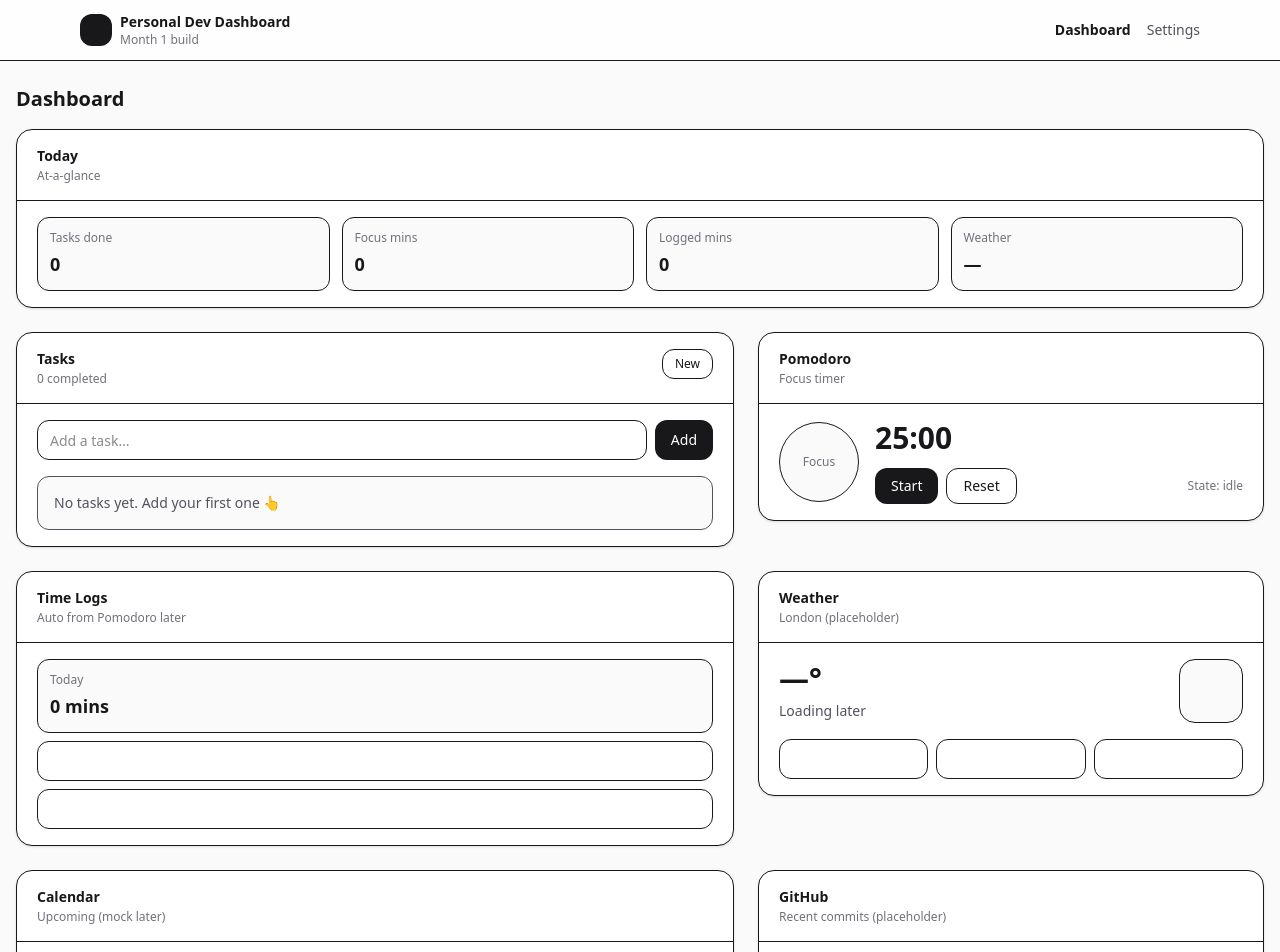
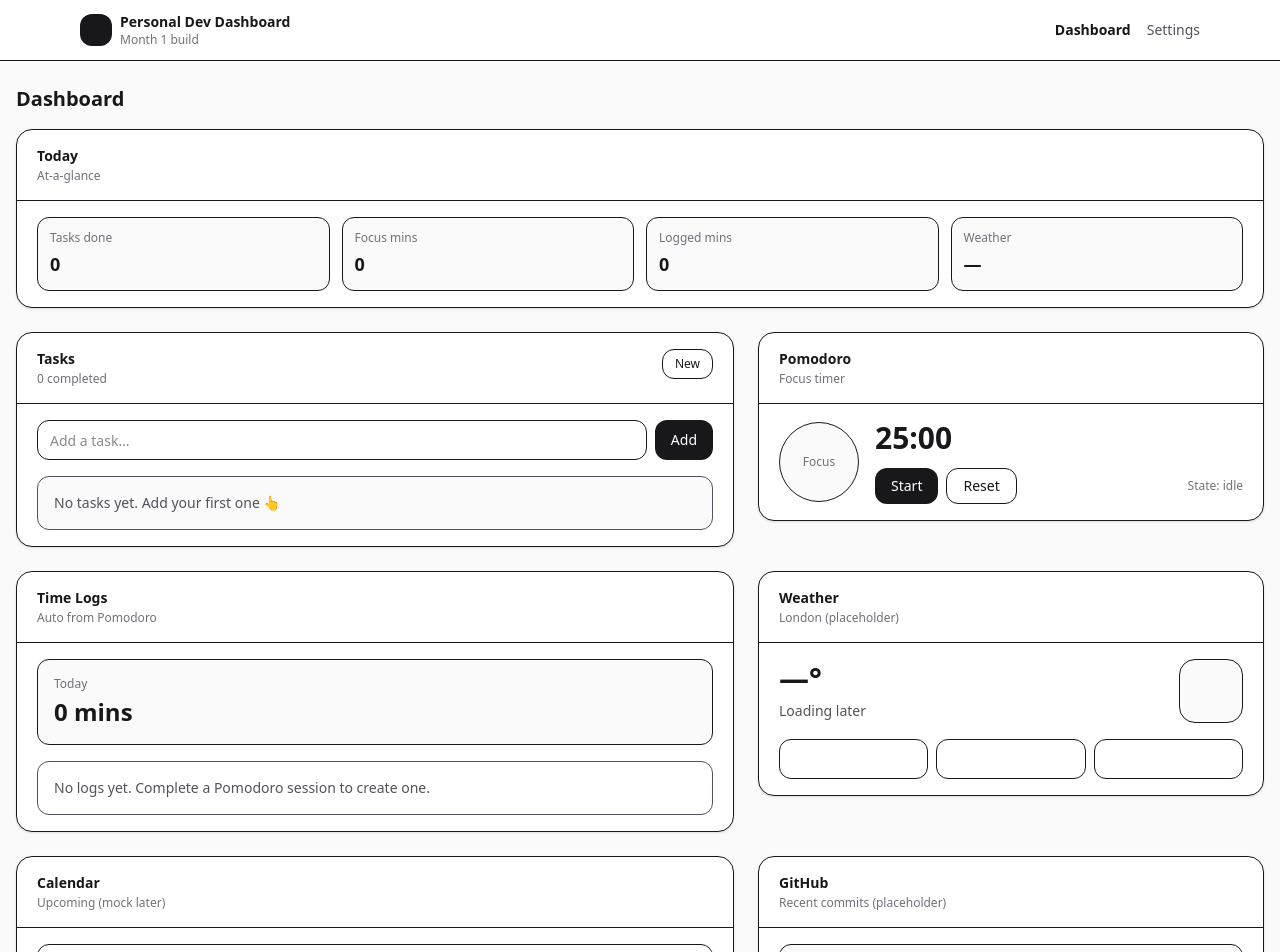
Before and after one commit to ulrictene/Dev-dashboard, a React (Vite) app: page /dashboard in a window 1280 px wide. Shown: the top 952 px of the page. Built offline with nearby package versions, Linux system fonts and the light colour scheme.

Commit message:
feat: auto time logs from pomodoro and daily summary totals

```diff
--- a/src/app/config/constants.ts
+++ b/src/app/config/constants.ts
@@ -1,4 +1,5 @@
 export const STORAGE_KEYS = {
   tasks: "pdd.tasks.v1",
   pomodoro: "pdd.pomodoro.v1",
+  timeLogs: "pdd.timelogs.v1",
 } as const;
--- a/src/features/dashboard/widgets/PomodoroWidget.tsx
+++ b/src/features/dashboard/widgets/PomodoroWidget.tsx
@@ -1,34 +1,21 @@
-// import WidgetCard from "../../dashboard/components/WidgetCard";
-
-// export default function PomodoroWidget() {
-//   return (
-//     <WidgetCard title="Pomodoro" subtitle="Focus timer">
-//       <div className="flex items-center justify-between gap-4">
-//         <div className="h-20 w-20 rounded-full border bg-zinc-50" />
-//         <div className="flex-1">
-//           <div className="text-2xl font-semibold tabular-nums">25:00</div>
-//           <div className="mt-2 flex gap-2">
-//             <div className="h-9 w-20 rounded-xl border bg-white" />
-//             <div className="h-9 w-20 rounded-xl border bg-white" />
-//             <div className="h-9 w-20 rounded-xl border bg-white" />
-//           </div>
-//         </div>
-//       </div>
-//     </WidgetCard>
-//   );
-// }
 import WidgetCard from "../../dashboard/components/WidgetCard";
 import { formatMMSS, usePomodoro } from "../../../features/productivity/pomodoro/usePomodoro";
+import { useTimeLogs } from "../../../features/productivity/timelogs/useTimeLogs";
 
 export default function PomodoroWidget() {
-  const { state, start, pause, reset } = usePomodoro();
+  const { addLog } = useTimeLogs();
+
+  const { state, start, pause, reset } = usePomodoro({
+    onComplete: (minutes) => {
+      addLog({ minutes, label: "Pomodoro focus", source: "pomodoro" });
+    },
+  });
 
   const time = formatMMSS(state.remainingSeconds);
 
   return (
     <WidgetCard title="Pomodoro" subtitle="Focus timer">
       <div className="flex items-center gap-4">
-        {/* Simple ring placeholder for now */}
         <div className="grid h-20 w-20 place-items-center rounded-full border bg-zinc-50">
           <div className="text-xs text-zinc-500">Focus</div>
         </div>
--- a/src/features/dashboard/widgets/SummaryWidget.tsx
+++ b/src/features/dashboard/widgets/SummaryWidget.tsx
@@ -1,16 +1,23 @@
 import WidgetCard from "../../dashboard/components/WidgetCard";
 import { useTasks } from "../../productivity/useTasks";
+import { useTimeLogs } from "../../../features/productivity/timelogs/useTimeLogs";
+import { toDayKey } from "../../../shared/utils/dates";
 
 export default function SummaryWidget() {
   const { tasks } = useTasks();
+  const { totalMinutesForDay } = useTimeLogs();
+
   const tasksDone = tasks.filter((t) => t.status === "completed").length;
+
+  const todayKey = toDayKey(new Date());
+  const loggedMins = totalMinutesForDay(todayKey);
 
   return (
     <WidgetCard title="Today" subtitle="At-a-glance">
       <div className="grid grid-cols-2 gap-3 sm:grid-cols-4">
         <Stat label="Tasks done" value={String(tasksDone)} />
-        <Stat label="Focus mins" value="0" />
-        <Stat label="Logged mins" value="0" />
+        <Stat label="Focus mins" value={String(loggedMins)} />
+        <Stat label="Logged mins" value={String(loggedMins)} />
         <Stat label="Weather" value="—" />
       </div>
     </WidgetCard>
--- a/src/features/dashboard/widgets/TimeLogsWidget.tsx
+++ b/src/features/dashboard/widgets/TimeLogsWidget.tsx
@@ -1,22 +1,42 @@
-import WidgetCard from "../../dashboard/components/WidgetCard";
+import WidgetCard from "../../dashboard/components/WidgetCard";import { useTimeLogs } from "../../../features/productivity/timelogs/useTimeLogs";
+import { toDayKey } from "../../../shared/utils/dates";
 
 export default function TimeLogsWidget() {
+  const { logs, totalMinutesForDay } = useTimeLogs();
+  const todayKey = toDayKey(new Date());
+  const todayTotal = totalMinutesForDay(todayKey);
+
+  const recent = logs.slice(0, 5);
+
   return (
-    <WidgetCard title="Time Logs" subtitle="Auto from Pomodoro later">
-      <div className="space-y-2">
-        <div className="rounded-xl border bg-zinc-50 p-3">
-          <div className="text-xs text-zinc-500">Today</div>
-          <div className="mt-1 text-lg font-semibold">0 mins</div>
-        </div>
-        <div className="space-y-2">
-          <Row />
-          <Row />
-        </div>
+    <WidgetCard title="Time Logs" subtitle="Auto from Pomodoro">
+      <div className="rounded-xl border bg-zinc-50 p-4">
+        <div className="text-xs text-zinc-500">Today</div>
+        <div className="mt-1 text-2xl font-semibold">{todayTotal} mins</div>
+      </div>
+
+      <div className="mt-4 space-y-2">
+        {recent.length === 0 ? (
+          <div className="rounded-xl border bg-white p-4 text-sm text-zinc-600">
+            No logs yet. Complete a Pomodoro session to create one.
+          </div>
+        ) : (
+          recent.map((l) => (
+            <div
+              key={l.id}
+              className="flex items-center justify-between rounded-xl border bg-white px-3 py-2"
+            >
+              <div className="min-w-0">
+                <div className="truncate text-sm font-medium">{l.label}</div>
+                <div className="text-xs text-zinc-500">{l.date} • {l.source}</div>
+              </div>
+              <div className="shrink-0 text-sm font-semibold tabular-nums">
+                {l.minutes}m
+              </div>
+            </div>
+          ))
+        )}
       </div>
     </WidgetCard>
   );
 }
-
-function Row() {
-  return <div className="h-10 rounded-xl border bg-white" />;
-}
--- a/src/features/productivity/pomodoro/types.ts
+++ b/src/features/productivity/pomodoro/types.ts
@@ -12,4 +12,5 @@ export type PomodoroState = {
 
   // settings (keep minimal for now)
   focusMinutes: number; // default 25
+  completionToken?: string | null;
 };
--- a/src/features/productivity/pomodoro/usePomodoro.ts
+++ b/src/features/productivity/pomodoro/usePomodoro.ts
@@ -1,4 +1,4 @@
-import { useEffect, useMemo } from "react";
+import { useEffect, useMemo, useRef } from "react";
 import { STORAGE_KEYS } from "../../../app/config/constants";
 import { useLocalStorage } from "../../../shared/hooks/useLocalStorage";
 import type { PomodoroState } from "./types";
@@ -9,19 +9,22 @@ function clamp(n: number, min: number, max: number) {
   return Math.max(min, Math.min(max, n));
 }
 
-export function usePomodoro() {
-  const [state, setState] = useLocalStorage<PomodoroState>(
-    STORAGE_KEYS.pomodoro,
-    {
-      runState: "idle",
-      remainingSeconds: DEFAULT_FOCUS_MINUTES * 60,
-      runningStartedAt: null,
-      remainingAtStart: null,
-      focusMinutes: DEFAULT_FOCUS_MINUTES,
-    }
-  );
+export function usePomodoro(options?: { onComplete?: (minutes: number) => void }) {
+  const [state, setState] = useLocalStorage<PomodoroState>(STORAGE_KEYS.pomodoro, {
+    runState: "idle",
+    remainingSeconds: DEFAULT_FOCUS_MINUTES * 60,
+    runningStartedAt: null,
+    remainingAtStart: null,
+    focusMinutes: DEFAULT_FOCUS_MINUTES,
+    completionToken: null,
+  });
 
-  // Derived remaining time while running (based on real clock, not setInterval drift)
+  const onCompleteRef = useRef(options?.onComplete);
+
+  useEffect(() => {
+    onCompleteRef.current = options?.onComplete;
+  }, [options?.onComplete]);
+
   const computedRemaining = useMemo(() => {
     if (state.runState !== "running") return state.remainingSeconds;
 
@@ -40,7 +43,6 @@ export function usePomodoro() {
     state.remainingAtStart,
   ]);
 
-  // Tick: update stored remainingSeconds occasionally (keeps UI responsive & persistence accurate)
   useEffect(() => {
     if (state.runState !== "running") return;
 
@@ -56,14 +58,18 @@ export function usePomodoro() {
         const elapsedSeconds = Math.floor((Date.now() - startedAtMs) / 1000);
         const nextRemaining = clamp(base - elapsedSeconds, 0, base);
 
-        // When hits 0, stop
         if (nextRemaining === 0) {
+          if (!prev.completionToken) {
+            onCompleteRef.current?.(prev.focusMinutes);
+          }
+
           return {
             ...prev,
             runState: "idle",
             remainingSeconds: 0,
             runningStartedAt: null,
             remainingAtStart: null,
+            completionToken: prev.completionToken ?? new Date().toISOString(),
           };
         }
 
@@ -82,6 +88,7 @@ export function usePomodoro() {
         runState: "running",
         runningStartedAt: new Date().toISOString(),
         remainingAtStart: prev.remainingSeconds,
+        completionToken: null,
       };
     });
   }
@@ -93,6 +100,7 @@ export function usePomodoro() {
       const startedAtMs = prev.runningStartedAt
         ? new Date(prev.runningStartedAt).getTime()
         : Date.now();
+
       const base = prev.remainingAtStart ?? prev.remainingSeconds;
       const elapsedSeconds = Math.floor((Date.now() - startedAtMs) / 1000);
       const nextRemaining = clamp(base - elapsedSeconds, 0, base);
@@ -114,6 +122,7 @@ export function usePomodoro() {
       remainingSeconds: prev.focusMinutes * 60,
       runningStartedAt: null,
       remainingAtStart: null,
+      completionToken: null,
     }));
   }
 
@@ -122,9 +131,7 @@ export function usePomodoro() {
     setState((prev) => ({
       ...prev,
       focusMinutes: m,
-      ...(prev.runState === "idle"
-        ? { remainingSeconds: m * 60 }
-        : null),
+      ...(prev.runState === "idle" ? { remainingSeconds: m * 60 } : null),
     }));
   }
 
--- /dev/null
+++ b/src/features/productivity/timelogs/types.ts
@@ -0,0 +1,10 @@
+export type TimeLogSource = "manual" | "pomodoro";
+
+export type TimeLog = {
+  id: string;
+  date: string; // YYYY-MM-DD (local day key)
+  minutes: number;
+  label: string;
+  source: TimeLogSource;
+  createdAt: string; // ISO datetime
+};
--- /dev/null
+++ b/src/features/productivity/timelogs/useTimeLogs.ts
@@ -0,0 +1,32 @@
+import { STORAGE_KEYS } from "../../../app/config/constants";
+import { useLocalStorage } from "../../../shared/hooks/useLocalStorage";
+import { toDayKey } from "../../../shared/utils/dates";
+import type { TimeLog } from "./types";
+
+function createId() {
+  return crypto.randomUUID();
+}
+
+export function useTimeLogs() {
+  const [logs, setLogs] = useLocalStorage<TimeLog[]>(STORAGE_KEYS.timeLogs, []);
+
+  function addLog(input: { minutes: number; label: string; source: TimeLog["source"] }) {
+    const now = new Date();
+    const log: TimeLog = {
+      id: createId(),
+      date: toDayKey(now),
+      minutes: input.minutes,
+      label: input.label,
+      source: input.source,
+      createdAt: now.toISOString(),
+    };
+    setLogs([log, ...logs]);
+    return log;
+  }
+
+  function totalMinutesForDay(dayKey: string) {
+    return logs.filter((l) => l.date === dayKey).reduce((sum, l) => sum + l.minutes, 0);
+  }
+
+  return { logs, addLog, totalMinutesForDay };
+}
--- /dev/null
+++ b/src/shared/utils/dates.ts
@@ -0,0 +1,7 @@
+export function toDayKey(d: Date) {
+  // local day key YYYY-MM-DD
+  const y = d.getFullYear();
+  const m = String(d.getMonth() + 1).padStart(2, "0");
+  const day = String(d.getDate()).padStart(2, "0");
+  return `${y}-${m}-${day}`;
+}
```
